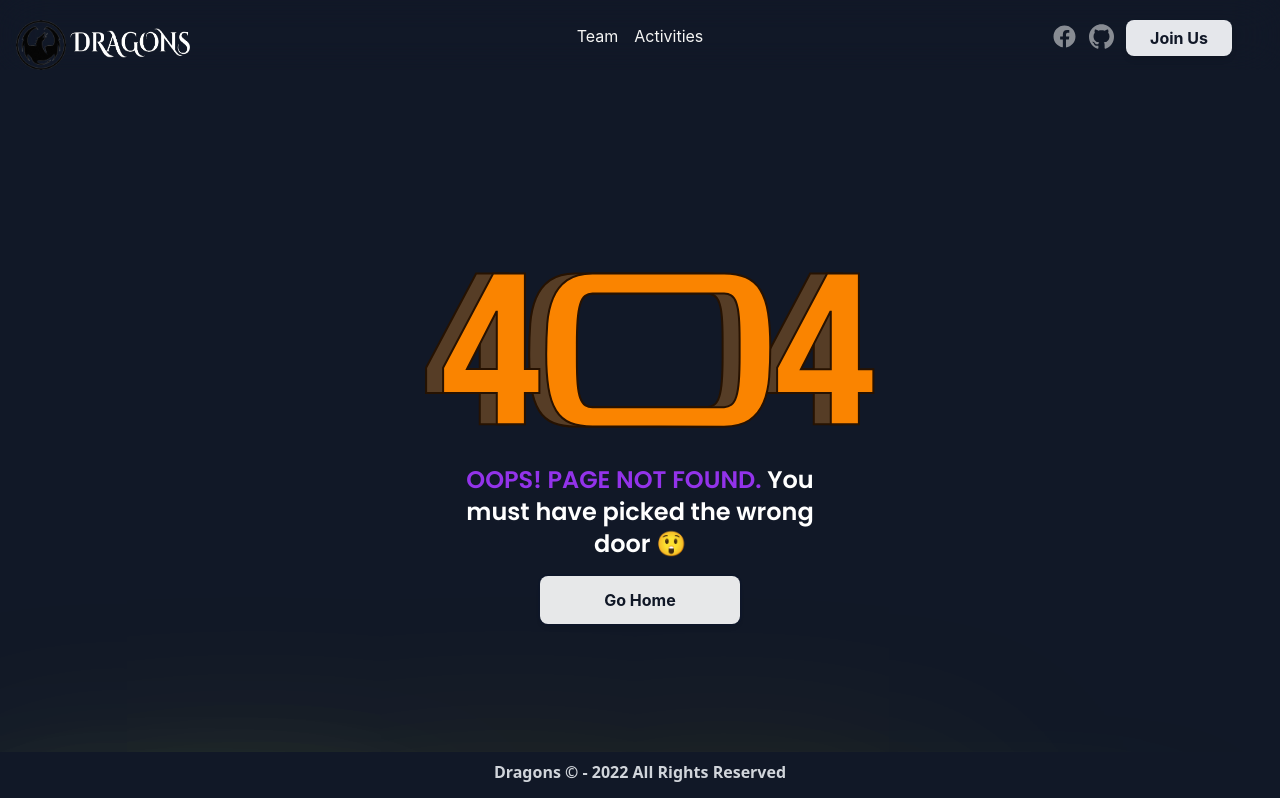
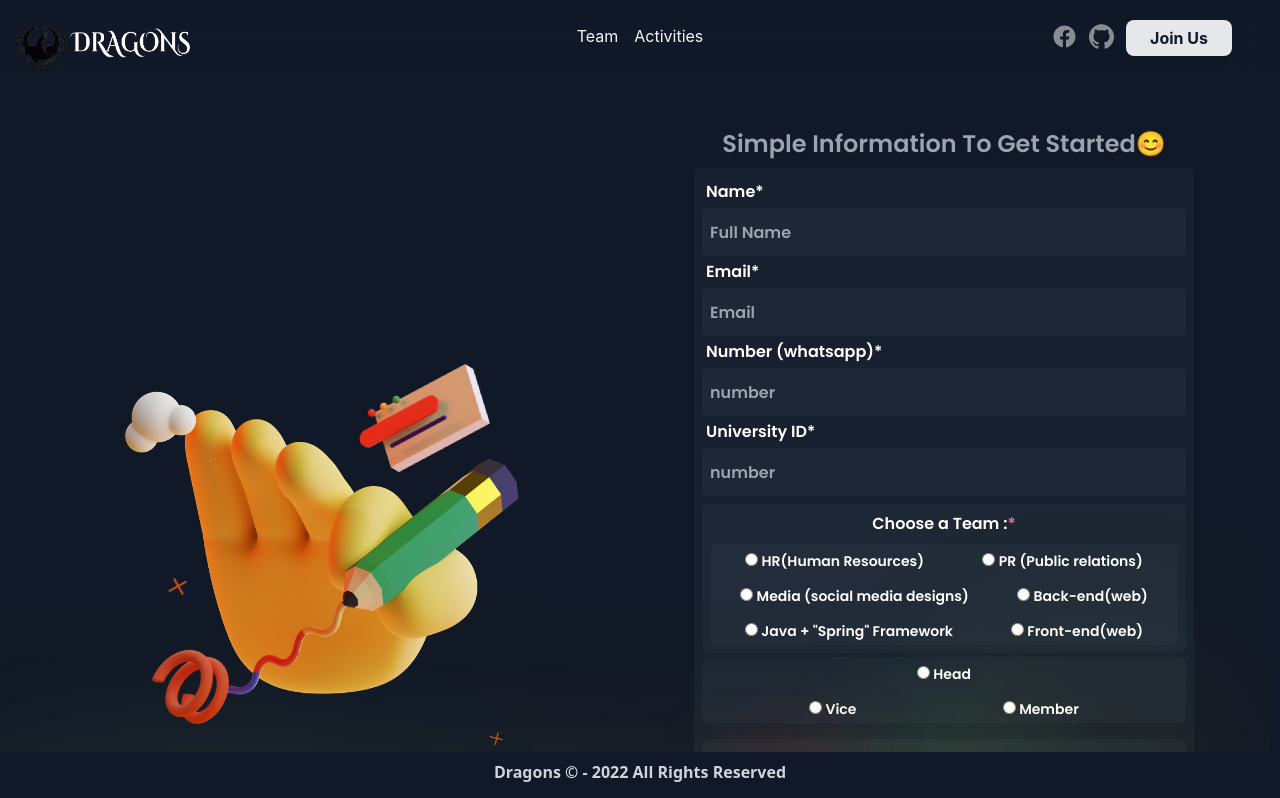
Before and after one commit to Hamdysaad20/dragonsWebsite, a Next.js app: page /Join in a window 1280 px wide. Before the commit this address had no page. Shown: the top 798 px of the page. Built offline with nearby package versions, Linux system fonts and the light colour scheme.

Commit message:
form_return

```diff
--- a/components/Form.jsx
+++ b/components/Form.jsx
@@ -71,13 +71,13 @@ const ContactUs = () => {
 
   return (
     <div className='relative'>
-      <div className='absolute w-full h-full bg-gray-700/20 backdrop-blur-sm rounded-lg z-40'>
+      {/* <div className='absolute w-full h-full bg-gray-700/20 backdrop-blur-sm rounded-lg z-40'>
         <div className=' grid place-items-center'>
           <h1 className='text-gray-50 mt-[20%] text-center  md:text-xl lg:text-2xl text-lg font-bold'>
             The form is closed ... thank you 😊
           </h1>
         </div>
-      </div>
+      </div> */}
       <form
         ref={form}
         onSubmit={sendEmail}
@@ -85,7 +85,7 @@ const ContactUs = () => {
         <h4
           style={{ fontFamily: "Poppins-Bold", width: "400" }}
           className='px-1 pb-2 text-gray-400  text-center  md:text-xl lg:text-2xl text-lg font-bold'>
-          Simple Information To Get Started
+          Simple Information To Get Started😊
         </h4>
         <div
           style={{ fontFamily: "Poppins-Bold", width: "400" }}
@@ -182,7 +182,7 @@ const ContactUs = () => {
           </div>
           <div className=' w-full m-1 mt-2 select-none rounded-md text-center  px-2 gap-1 bg-gray-700/20'>
             {" "}
-            <p className='my-2 font-semibold'>Choose a Team :*</p>
+            <p className='my-2 font-semibold'>Choose a Team :<span  className="text-red-400">*</span></p>
             <div className='flex md:flex-none flex-wrap w-full relative mb-2 text-sm rounded-md  px-2 gap-1 bg-gray-700/20'>
               <div className=' hover:bg-yellow-400/20 cursor-pointer select-none active:scale-95 duration-300 px-1 rounded-md my-1  justify-center mx-auto gap-1 flex '>
                 {" "}
@@ -321,7 +321,7 @@ const ContactUs = () => {
 
           <div className=' w-full m-1 mt-2 select-none rounded-md text-center  px-2 gap-1 bg-gray-700/20'>
             {" "}
-            <p className='my-2 font-semibold'>Your Level :</p>
+            <p className='my-2 font-semibold'>Your Level :<span  className="text-red-400">*</span></p>
             <div className='flex md:flex-none flex-wrap w-full relative mb-2 text-sm rounded-md  px-2 gap-1 bg-gray-700/20'>
               <div className='hover:bg-gray-200/20  cursor-pointer select-none active:scale-95 duration-300 w-12 rounded-md my-1  justify-center mx-auto gap-1 flex '>
                 {" "}
@@ -450,7 +450,7 @@ const ContactUs = () => {
           ) : (
             <input
               type='submit'
-              value='Send'
+              value='Sending...'
               className='w-full max-w-[200px] m-2 duration-300 select-none bg-red-500 text-white font-bold py-2 px-4 rounded-md hover:bg-red-400/90 focus:outline-none focus:shadow-outline'
               disabled
             />
--- /dev/null
+++ b/pages/Join.js
@@ -0,0 +1,36 @@
+import React from 'react'
+import { motion } from "framer-motion";
+import styles from "../styles/Home.module.css";
+import Form from "../components/Form";
+import FormSideSection from "../components/FormSideSection";
+function Join() {
+
+  return (
+<div className={`${""}${styles.container}`}>
+      <motion.div
+        initial='hidden'
+        animate='visible'
+        variants={{
+          hidden: {
+            scale: 1,
+            opacity: 0.0,
+          },
+          visible: {
+            scale: 1,
+            opacity: 1,
+            transition: {
+              delay: 0.1,
+            },
+          },
+        }}>
+        <div className='grid pt-20 place-items-center mb-20 lg:grid-flow-col grid-flow-row'>
+          <div>
+            <FormSideSection />
+          </div>
+          <Form />
+        </div>{" "}
+      </motion.div>
+    </div>  )
+}
+
+export default Join
--- a/pages/index.js
+++ b/pages/index.js
@@ -13,6 +13,7 @@ export default function Home() {
   const scale = useTransform(scrollYProgress, [0, 1], [0.6, 1]);
   return (
     <div className={`${"overflow-x-hidden"}${styles.container}`}>
+
       <motion.div
         initial='hidden'
         animate='visible'
@@ -30,25 +31,7 @@ export default function Home() {
           },
         }}>
         <div className='grid pt-20 place-items-center mb-20 lg:grid-flow-col grid-flow-row'>
-          <SectionOneAnnounce
-            MainPTexe='Be there to see Talented developers, that can help you to start your own path, and clear all the mysteries around your roadmap😍
 
-            '
-            MainText={[
-              "Know Your ",
-              <span key='coloredText' className=' header text-red-400'>
-                Path
-              </span>,
-              " As A Developer",
-            ]}
-            ActionButton='See The Event'
-            action='/Event'
-            ActionButton2='Facebook Page👍'
-            action2='https://www.facebook.com/profile.php?id=100086806926973'
-            S1='/images/1.png'
-            speaker='/Speaker'
-            MainPTexe2="Thursday, NOVEMBER 17 @ 1:00 PM  UTC+02:00 (Cairo Time)"
-          />
         </div>{" "}
       </motion.div>
 <div className="relative">
```
